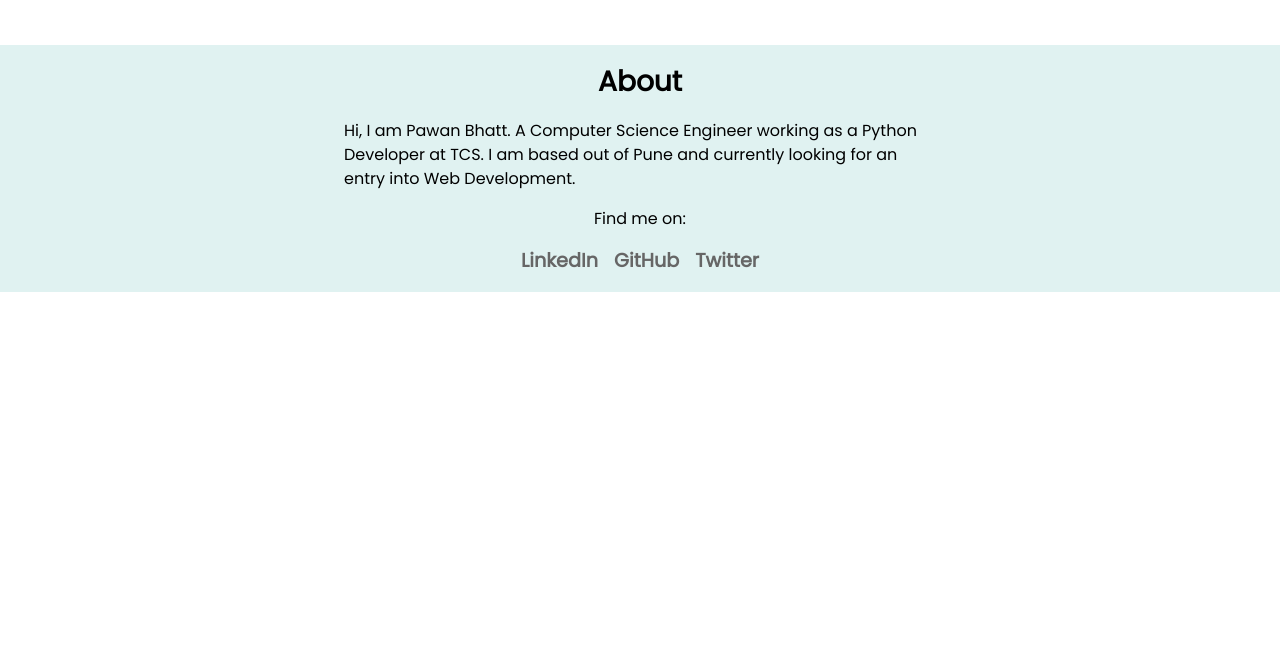
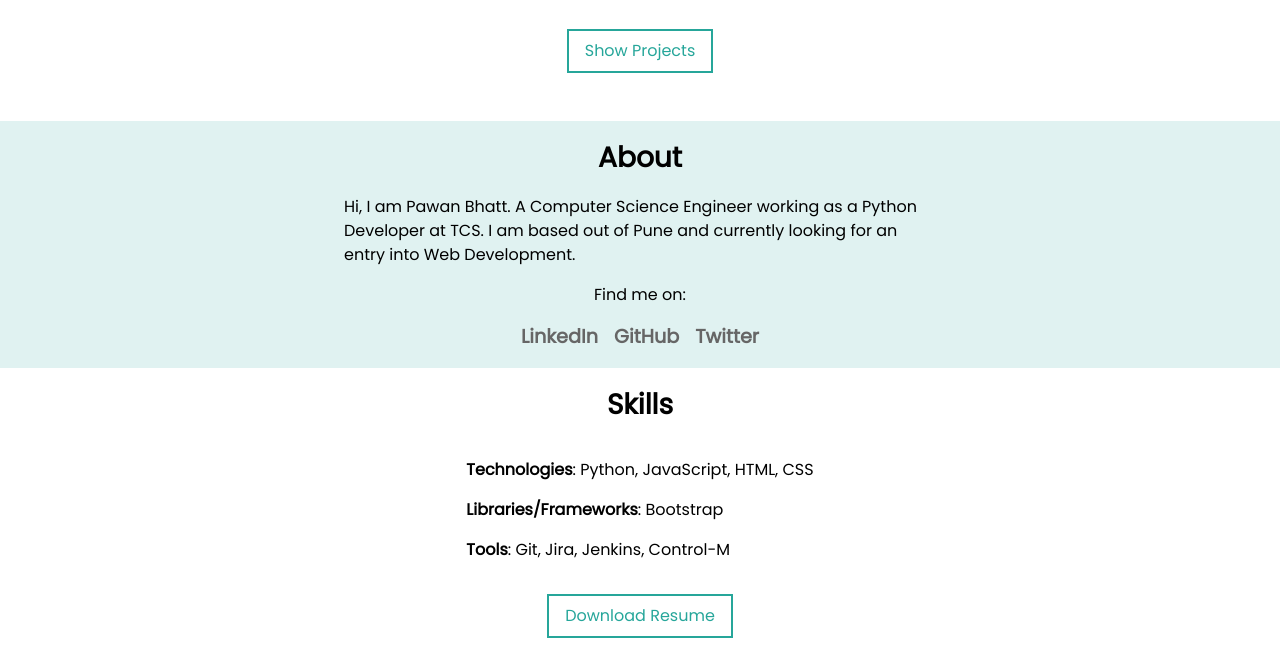
Before and after one commit to bhattpawan/portfolio, a plain HTML site: page index.html in a window 1280 px wide. Shown: the part 509-1163 px from the top of the page. Before the commit the page ends 881 px from the top, so only its background shows below. Drawn offline with Linux system fonts and the light colour scheme.

Commit message:
Minor changes

```diff
--- a/index.html
+++ b/index.html
@@ -3,7 +3,7 @@
   <head>
     <meta charset="UTF-8" />
     <meta http-equiv="X-UA-Compatible" content="IE=edge" />
-    <meta name="viewport" content="width=device-width" />
+    <meta name="viewport" content="width=device-width; initial-scale=1.0; maximum-scale=1.0; user-scalable=0;" />
     <link rel="stylesheet" href="./style.css" />
     <title>Pawan Bhatt</title>
   </head>
@@ -11,10 +11,10 @@
     <nav class="navbar flex p-1">
       <ul class="nav-list flex">
         <li class="nav-item">
-          <a href="#" class="nav-link">About</a>
+          <a href="#about" class="nav-link">About</a>
         </li>
         <li class="nav-item">
-          <a href="#" class="nav-link">Projects</a>
+          <a href="#projects" class="nav-link">Projects</a>
         </li>
         <li class="nav-item">
           <a href="https://bhattpawan.hashnode.dev" target="_blank" class="nav-link">Blogs</a>
@@ -30,6 +30,7 @@
           <h1 class="hero-header">Pawan Bhatt</h1>
           <p class="hero-about text-light">Web Developer | Python Developer</p>
         </article>
+        <a href="#projects" class="btn hero-btn">Show Projects</a>
       </section>
 
       <!-- About Section -->
@@ -38,13 +39,25 @@
         <p class="about-description">Hi, I am Pawan Bhatt. A Computer Science Engineer working as a Python Developer at TCS. I am based out of Pune and currently looking for an entry into Web Development.</p>
         <p>Find me on:</p>
         <div class="about-social-links flex">
-          <a href="">LinkedIn</a>
-          <a href="">GitHub</a>
-          <a href="">Twitter</a>
+          <a href="https://www.linkedin.com/in/bhatt-pawan/" target="_blank">LinkedIn</a>
+          <a href="https://github.com/bhattpawan" target="_blank">GitHub</a>
+          <a href="https://twitter.com/vaayouu" target="_blank">Twitter</a>
         </div>
       </section>
 
       <!-- Skills -->
+      <section id="skills" class="skills flex p-1">
+        <h2>Skills</h2>
+        <section class="skillset">
+          <p><span class="bold">Technologies</span>: Python, JavaScript, HTML, CSS</p>
+          <p><span class="bold">Libraries/Frameworks</span>: Bootstrap</p>
+          <p><span class="bold">Tools</span>: Git, Jira, Jenkins, Control-M</p>
+        </section>
+        <a href="#" class="btn download-btn">Download Resume</a>
+      </section>
+
+      <!-- Projects -->
+      <section id="projects" class="projects"></section>
     </main>
   </body>
 </html>
--- a/style.css
+++ b/style.css
@@ -56,7 +56,8 @@ h2 {
 }
 
 .main {
-  margin: 5rem auto;
+  margin: 0 auto;
+  margin-top: 80px;
 }
 
 .btn {
@@ -76,6 +77,10 @@ h2 {
 
 .p-1 {
   padding: 1rem;
+}
+
+.bold {
+  font-weight: bold;
 }
 
 /* Navigation */
@@ -126,6 +131,10 @@ h2 {
   font-weight: bold;
 }
 
+.hero-btn {
+  margin-top: 1rem;
+}
+
 /* About Section */
 
 .about {
@@ -149,6 +158,27 @@ h2 {
   font-size: 1.2rem;
 }
 
+/* Skills */
+
+.skills {
+  text-align: justify;
+  flex-direction: column;
+}
+
+.skillset p {
+  padding-top: 1rem;
+}
+
+.download-btn {
+  margin-top: 1rem;
+}
+
+@media screen and (max-width: 1024px) {
+  .hero {
+    height: 50vh;
+  }
+}
+
 @media screen and (max-width: 600px) {
   .about-description {
     width: 90%;
```
